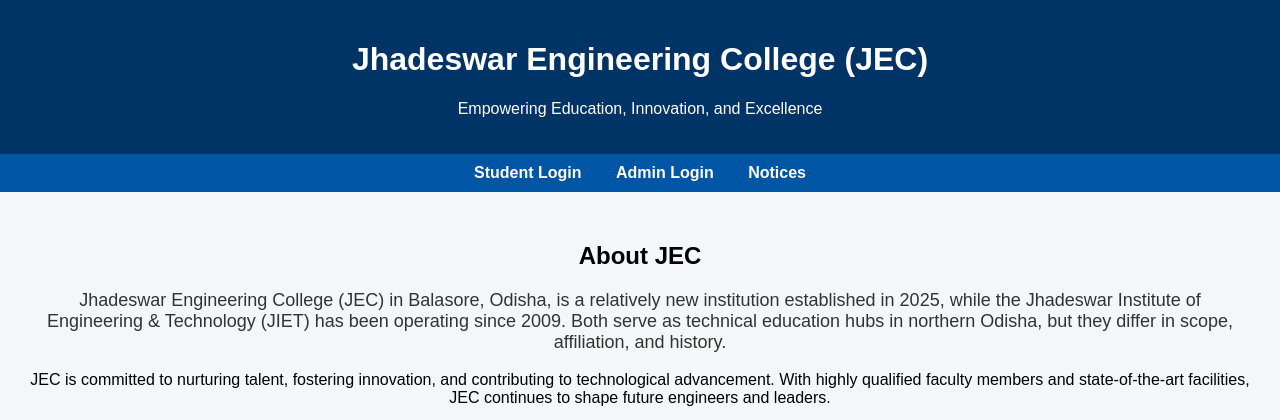
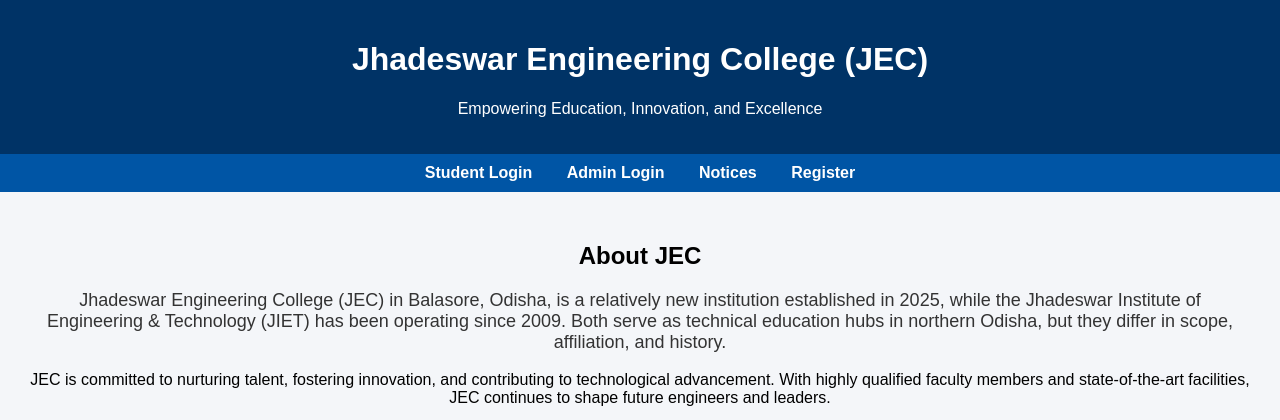
Before and after one commit to Rudranarayan747/jec-flask-app, a Flask app: page / in a window 1280 px wide. Shown: the top 420 px of the page. Run offline with Flask 3, Linux system fonts and the light colour scheme; parts of the project's set-up code (start-up, migrations or seed data) failed here and were passed over.

Commit message:
Add Register link to navigation menu

```diff
--- a/templates/index.html
+++ b/templates/index.html
@@ -55,6 +55,7 @@
         <a href="{{ url_for('student_dashboard') }}">Student Login</a>
         <a href="{{ url_for('admin_dashboard') }}">Admin Login</a>
         <a href="{{ url_for('add_notice') }}">Notices</a>
+        <a href="{{ url_for('register') }}">Register</a>
     </nav>
 
     <section>
```
